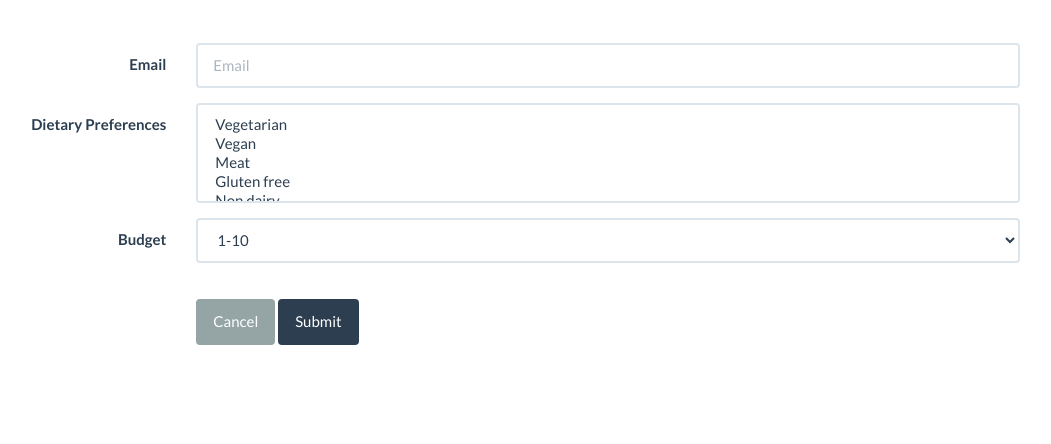
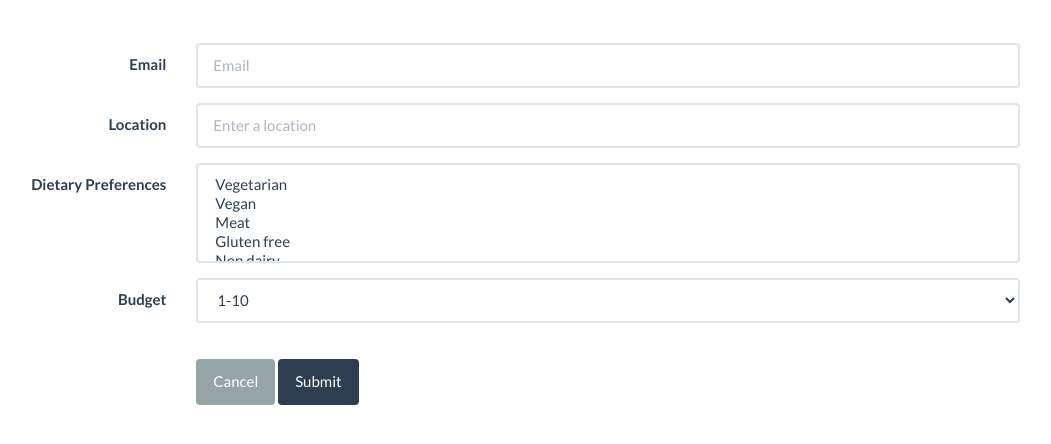
Before and after one commit to thisisandreeeee/eateasy, a Flask app: page /form in a window 1280 px wide. Shown: the top 444 px of the page, without its empty margins (32-1083 px from the left). Run offline with Flask 2, Linux system fonts and the light colour scheme; some libraries are stand-ins or nearby versions; some web fonts are replaced.

Commit message:
adding the search field

```diff
--- a/templates/form.html
+++ b/templates/form.html
@@ -1,8 +1,9 @@
 {% extends "layout.html" %}
 {% block body %}
 
-
-
+<head>
+<script src="https://maps.googleapis.com/maps/api/js?v=3.exp&sensor=false&libraries=places"></script>
+</head>
 <br>
 <br>
 <div class="container-fluid">
@@ -14,6 +15,13 @@
       <div class="col-lg-8">
         <input type="text" class="form-control" id="inputEmail" name="inputEmail" placeholder="Email">
       </div>
+    </div>
+    <div class="form-group">
+    	<label for="location" class="col-lg-2 control-label">Location</label>
+    	<div class="col-lg-8">
+      	<input id="pac-input" class="form-control controls" type="text"
+        placeholder="Enter a location" id="location" name="location">
+        </div>
     </div>
     <div class="form-group">
       <label for="select" class="col-lg-2 control-label">Dietary Preferences</label>
```
